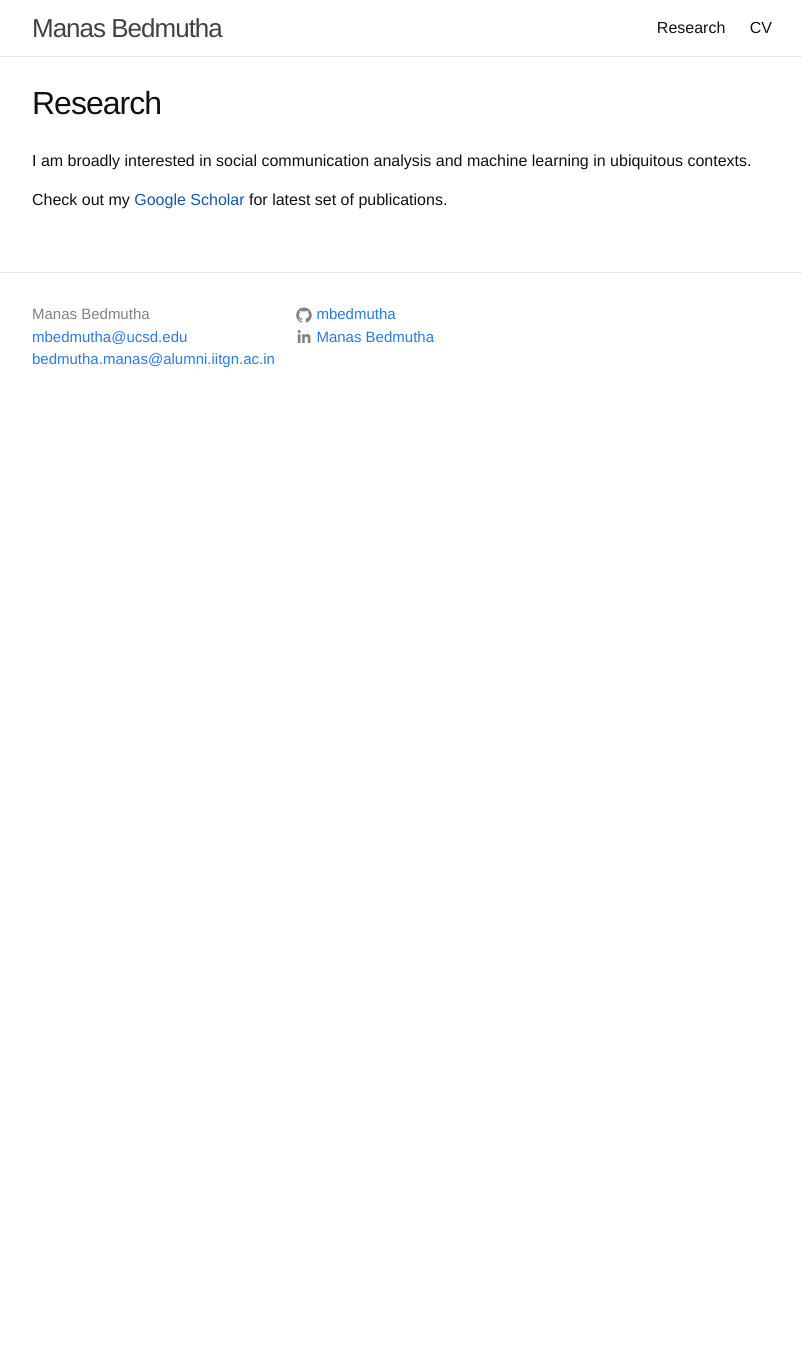
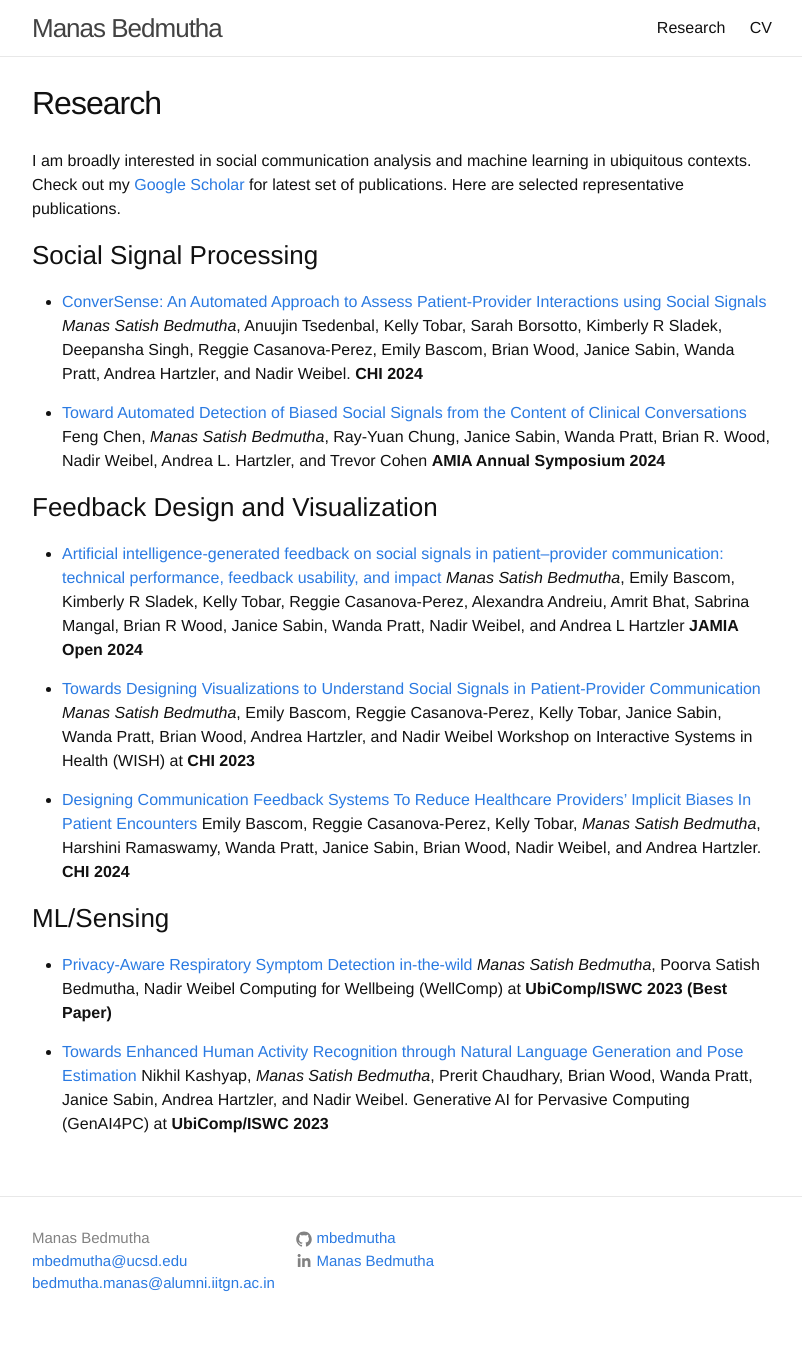
Before and after one commit to mbedmutha/mbedmutha.github.io, a Jekyll site: the page built from _pages/research.md, in a window 1280 px wide. Shown: the whole page, without its empty margins (238-1040 px from the left). Built offline with Jekyll 4.4.1, drawn with Linux system fonts in a browser that asks for light colours; comment, search, counter and statistics services are not loaded; before the commit the page ends 900 px from its top, so only the background shows below that.

Commit message:
Added publications

```diff
--- a/_pages/research.md
+++ b/_pages/research.md
@@ -5,9 +5,43 @@ permalink: /research/
 order: 1
 ---
 
-I am broadly interested in social communication analysis and machine learning in ubiquitous contexts.
+I am broadly interested in social communication analysis and machine learning in ubiquitous contexts. Check out my [Google Scholar](https://scholar.google.com/citations?view_op=list_works&hl=en&hl=en&user=pQatwE0AAAAJ&sortby=pubdate) for latest set of publications. Here are selected representative publications.
 
-Check out my [Google Scholar]() for latest set of publications.
+### Social Signal Processing
+
+* [ConverSense: An Automated Approach to Assess Patient-Provider Interactions using Social Signals](https://dl.acm.org/doi/full/10.1145/3613904.3641998)
+<i>Manas Satish Bedmutha</i>, Anuujin Tsedenbal, Kelly Tobar, Sarah Borsotto, Kimberly R Sladek, Deepansha Singh, Reggie Casanova-Perez, Emily Bascom, Brian Wood, Janice Sabin, Wanda Pratt, Andrea Hartzler, and Nadir Weibel.
+**CHI 2024**
+
+* [Toward Automated Detection of Biased Social Signals from the Content of Clinical Conversations](https://arxiv.org/abs/2407.17477)
+Feng Chen, <i>Manas Satish Bedmutha</i>, Ray-Yuan Chung, Janice Sabin, Wanda Pratt, Brian R. Wood, Nadir Weibel, Andrea L. Hartzler, and Trevor Cohen
+**AMIA Annual Symposium 2024**
+
+### Feedback Design and Visualization
+
+* [Artificial intelligence-generated feedback on social signals in patient–provider communication: technical performance, feedback usability, and impact](https://academic.oup.com/jamiaopen/article/7/4/ooae106/7826763)
+<i>Manas Satish Bedmutha</i>, Emily Bascom, Kimberly R Sladek, Kelly Tobar, Reggie Casanova-Perez, Alexandra Andreiu, Amrit Bhat, Sabrina Mangal, Brian R Wood, Janice Sabin, Wanda Pratt, Nadir Weibel, and Andrea L Hartzler
+**JAMIA Open 2024**
+
+* [Towards Designing Visualizations to Understand Social Signals in Patient-Provider Communication](https://drive.google.com/file/d/11T86G4Lz6FkLmBm0OxlRYf1GPTGWg5lK/view)
+<i>Manas Satish Bedmutha</i>, Emily Bascom, Reggie Casanova-Perez, Kelly Tobar, Janice Sabin, Wanda Pratt, Brian Wood, Andrea Hartzler, and Nadir Weibel
+Workshop on Interactive Systems in Health (WISH) at **CHI 2023**
+
+* [Designing Communication Feedback Systems To Reduce Healthcare Providers’ Implicit Biases In Patient Encounters](https://dl.acm.org/doi/full/10.1145/3613904.3642756)
+Emily Bascom, Reggie Casanova-Perez, Kelly Tobar, <i>Manas Satish Bedmutha</i>, Harshini Ramaswamy, Wanda Pratt, Janice Sabin, Brian Wood, Nadir Weibel, and Andrea Hartzler.
+**CHI 2024**
+
+### ML/Sensing
+
+* [Privacy-Aware Respiratory Symptom Detection in-the-wild](https://dl.acm.org/doi/abs/10.1145/3594739.3610733)
+<i>Manas Satish Bedmutha</i>, Poorva Satish Bedmutha, Nadir Weibel
+Computing for Wellbeing (WellComp) at **UbiComp/ISWC 2023 (Best Paper)**
+
+* [Towards Enhanced Human Activity Recognition through Natural Language Generation and Pose Estimation](https://arxiv.org/abs/2312.06965)
+Nikhil Kashyap, <i>Manas Satish Bedmutha</i>, Prerit Chaudhary, Brian Wood, Wanda Pratt, Janice Sabin, Andrea Hartzler, and Nadir Weibel.
+Generative AI for Pervasive Computing (GenAI4PC) at **UbiComp/ISWC 2023**
+
+
 
 <!-- I am broadly interested in wearable health data analysis and deep learning in ubiquitous health contexts.
 
```
